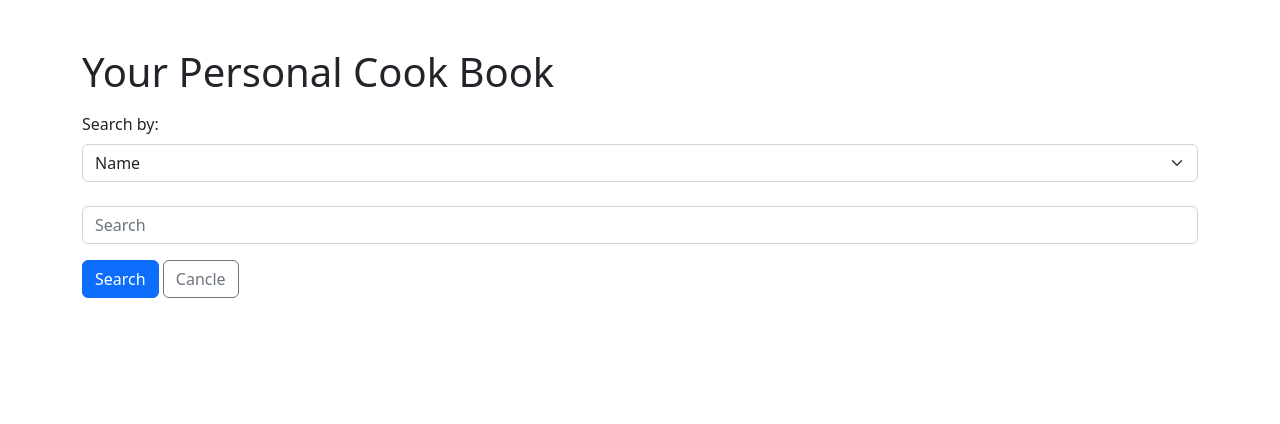
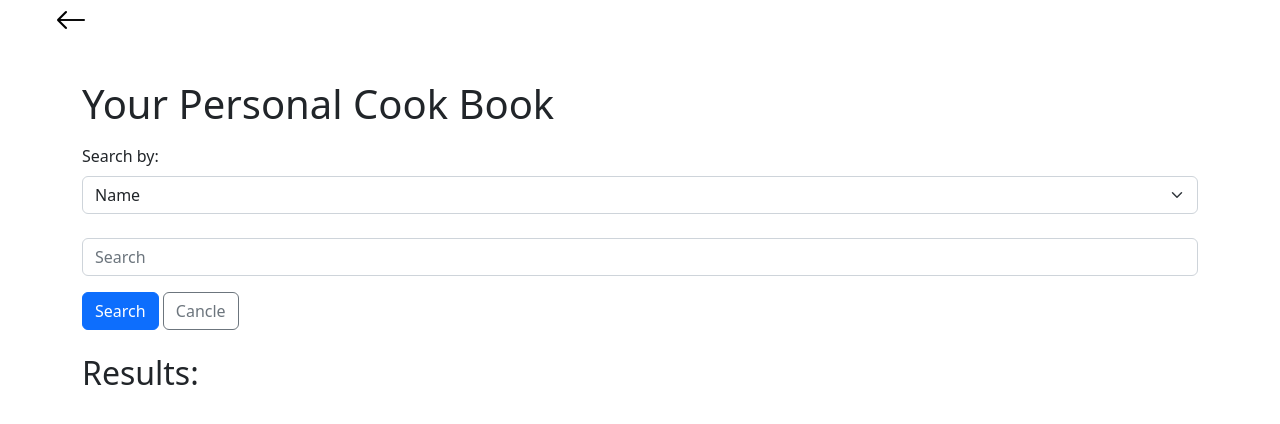
Before and after one commit to ajna0501/Cookingn-book, a Flask app: page /searchMeal in a window 1280 px wide. Shown: the top 424 px of the page. Run offline with Flask 2, Linux system fonts and the light colour scheme; some libraries are stand-ins or nearby versions.

```diff
--- a/app.py
+++ b/app.py
@@ -1,6 +1,7 @@
 
 from flask import Flask,render_template,request, redirect, flash#
 from flask_sqlalchemy import SQLAlchemy
+from sqlalchemy import null
 
 app = Flask(__name__)
 
@@ -33,9 +34,11 @@ def index_page():
 @app.route("/addMeal")
 def add_recipes():
     return render_template("add_meal.html")
+
 #for searching meals page
 @app.route("/searchMeal")
 def search_Meal():
+
     return render_template("search_meal.html")
 
 
@@ -53,13 +56,15 @@ def add_meal():
     db.session.add(meal)
     db.session.commit() # save to database
 
+    meal=Meal.query.filter(Meal.name ==name).all()
+
 
 
     #if error occurs return to the main page
-    return redirect("/")
+    return render_template("add_meal.html", meal=meal)
 
 #searching meth
-@app.route("/search-recipes",methods = ["POST","GET"])
+@app.route("/search-recipes",methods = ["POST"])
 def searchMeal():
 
     search= request.form.get("searchitem")
@@ -68,21 +73,27 @@ def searchMeal():
     print(search)
     print(serachOption)
 
+    meal1 = None
+
     if serachOption == "name":
-        n=Meal.query.filter(Meal.name ==search).all()
-        print(n)
+        a=Meal.query.filter(Meal.name.ilike(search)).all()
+        meal1 = a
+       # print(a)
     if serachOption == "time":
-        t=Meal.query.filter(Meal.time ==search).all()
-        print(t)
+        a=Meal.query.filter(Meal.time <=int(search)).all()
+        meal1= a
+       # print(a)
+
     if serachOption == "ingredients":
-        i=Meal.query.filter(Meal.ingredients ==search).all()
-        print(i)
+        a=Meal.query.filter(Meal.ingredients.contains(search)).all()
+        meal1=a
+        #print(a)
+
+    print(meal1)
 
 
 
-
-
-    return redirect("/")
+    return render_template("search_meal.html", meal1 = meal1)
 
 
 
--- a/templates/index.html
+++ b/templates/index.html
@@ -28,6 +28,7 @@
             <div class=" card mb-3">
                 <div class ="card-body">
                     <h5 class = "card-title">{{x.name}}</h5>
+                    <hr>
                     <p>
                         <b>Time:</b> {{x.time}}
                         <br> <b>Ingredients: </b>
--- a/templates/search_meal.html
+++ b/templates/search_meal.html
@@ -7,8 +7,26 @@
     <title>Cook Book</title>
     <!--Bootsrap-->
     <link href="https://cdn.jsdelivr.net/npm/bootstrap@5.2.0-beta1/dist/css/bootstrap.min.css" rel="stylesheet" integrity="sha384-0evHe/X+R7YkIZDRvuzKMRqM+OrBnVFBL6DOitfPri4tjfHxaWutUpFmBp4vmVor" crossorigin="anonymous">
+    <!--bootstrap for icons-->
+    <link rel="stylesheet" href="https://cdn.jsdelivr.net/npm/bootstrap-icons@1.3.0/font/bootstrap-icons.css">
+    <style>
+        .bi.bi-arrow-left {
+            width: 80px;
+            height: 80px;
+
+        }
+        .bi.bi-arrow-left::before {
+            transform: scale(2);
+            color: black;
+            padding-left: 42px;
+            margin-top: 12px;
+        }
+    </style>
 </head>
 <body>
+
+<a class="bi bi-arrow-left" href = "/" role="button"></a>
+
 <div class="container mt-5">
     <h1 class = "mb-3"> Your Personal Cook Book</h1>
 
@@ -28,13 +46,39 @@
             <input type = "text" required class = "form-control" placeholder="Search" aria-label="Search" name = "searchitem" id = "searchitem">
         </div>
 
+
         <div>
-            <button type = "submit" class = "btn btn-primary"> Search</button>
-            <a class="btn btn-outline-secondary" href = "/" role="button">Cancle</a>
+            <button type = "submit" class = "btn btn-primary" > Search</button>
+            <a class="btn btn-outline-secondary" href = "/searchMeal" role="button">Cancle</a>
 
         </div>
 
-    </form>
+        </form>
+        <br>
+
+
+        <h2 class = "mb-3"> Results:</h2>
+        {%if meal1==[]%}
+        <p> No such recipe founded</p>
+        {%else%}
+
+            {% for x in meal1 %}
+            <div class=" card mb-3">
+                <div class ="card-body">
+                    <h5 class = "card-title">{{x.name}}</h5>
+                    <hr>
+                    <p>
+                        <b>Time:</b> {{x.time}}
+                        <br> <b>Ingredients: </b>
+                        <br> {{x.ingredients}}
+                        <br><b>Description:</b>
+                        <br>{{x.description}}
+                    </p>
+                </div>
+            </div>
+                {%endfor %}
+            {%endif%}
+
 
 </div>
 
```
Also changed, not shown: templates/add_meal.html (+25 -1 lines), db.sqlite.
